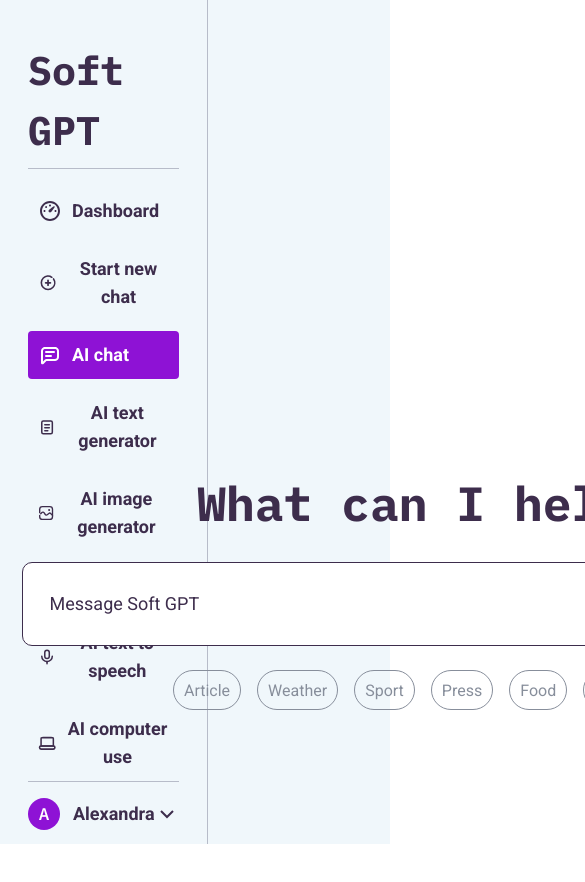
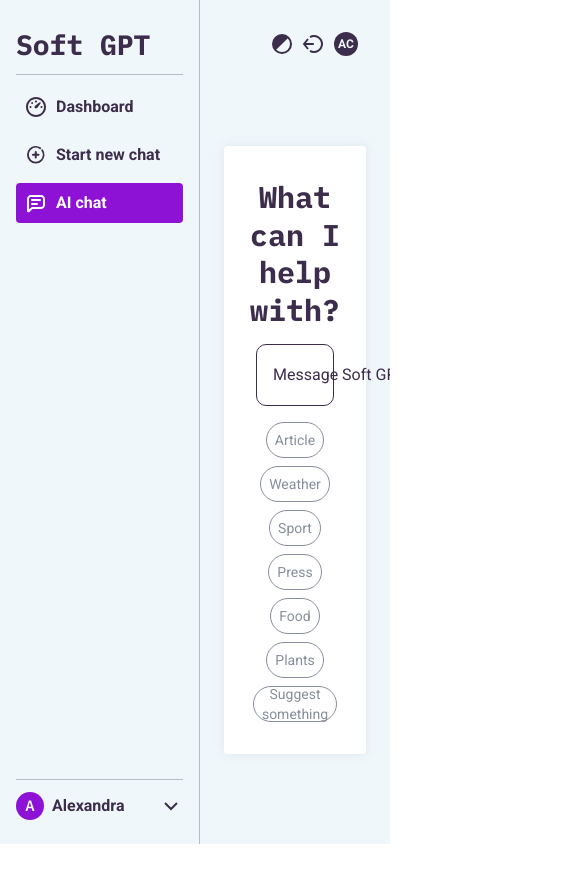
Before and after one commit to Helixz-Echo/lms, a Next.js app in the folder echo/: page / in a window 390 px wide. Shown: the top 882 px of the page, 585 px wide, since content can reach past the window. After the commit the page ends 844 px from the top, so only its background shows below. Built offline with nearby package versions, Linux system fonts and the light colour scheme.

Commit message:
Refactor Chat component layout and styles for improved responsiveness and consistency

```diff
--- a/echo/modules/component/Chat.tsx
+++ b/echo/modules/component/Chat.tsx
@@ -11,38 +11,33 @@ export default function Chat() {
         { icon: DashboardIcon, label: "Dashboard", active: false },
         { icon: AddIcon, label: "Start new chat", active: false },
         { icon: CommentIcon, label: "AI chat", active: true },
-        { icon: DocumentIcon, label: "AI text generator", active: false },
-        { icon: ImageIcon, label: "AI image generator", active: false },
-        { icon: CodeIcon, label: "AI coding", active: false },
-        { icon: MicIcon, label: "AI text to speech", active: false },
-        { icon: DesktopIcon, label: "AI computer use", active: false },
     ];
 
     return (
         <div className="flex h-screen bg-[#F0F7FB]">
             {/* Sidebar */}
-            <aside className="flex w-[267px] flex-col justify-between border-r border-[#B7BCC9] px-7 py-10">
-                <div className="flex flex-col gap-[18px]">
+            <aside className="flex w-[200px] flex-col justify-between border-r border-[#B7BCC9] px-4 py-6 lg:w-[240px] lg:px-6 lg:py-8 xl:w-[267px] xl:px-7 xl:py-10">
+                <div className="flex flex-col gap-3 lg:gap-4 xl:gap-[18px]">
                     {/* Logo */}
                     <div className="flex flex-col gap-2">
-                        <h1 className="font-['IBM_Plex_Mono'] text-[40px] font-bold leading-[60px] text-[#3D2D4C]">
+                        <h1 className="font-['IBM_Plex_Mono'] text-[28px] font-bold leading-[42px] text-[#3D2D4C] lg:text-[32px] lg:leading-[48px] xl:text-[40px] xl:leading-[60px]">
                             Soft GPT
                         </h1>
                         <div className="h-px bg-[#B7BCC9]"></div>
                     </div>
 
                     {/* Navigation */}
-                    <nav className="flex flex-col gap-2.5">
+                    <nav className="flex flex-col gap-2 lg:gap-2.5">
                         {navItems.map((item, index) => (
                             <button
                                 key={index}
-                                className={`flex items-center gap-2.5 rounded px-2.5 py-2.5 ${
-                                    item.active ? "bg-[#8E12D5]" : ""
+                                className={`flex items-center gap-2 rounded px-2 py-2 transition-colors hover:bg-opacity-80 lg:gap-2.5 lg:px-2.5 ${
+                                    item.active ? "bg-[#8E12D5]" : "hover:bg-gray-100"
                                 }`}
                             >
                                 <item.icon active={item.active} />
                                 <span
-                                    className={`font-['Roboto'] text-lg font-bold leading-7 ${
+                                    className={`font-['Roboto'] text-base font-bold leading-6 lg:text-lg lg:leading-7 ${
                                         item.active ? "text-white" : "text-[#3D2D4C]"
                                     }`}
                                 >
@@ -54,16 +49,16 @@ export default function Chat() {
                 </div>
 
                 {/* User Profile */}
-                <div className="flex flex-col gap-4">
+                <div className="flex flex-col gap-3 lg:gap-4">
                     <div className="h-px bg-[#B7BCC9]"></div>
                     <div className="flex items-center justify-between">
-                        <div className="flex items-center gap-[13px]">
-                            <div className="flex h-8 w-8 items-center justify-center rounded-full bg-[#8E12D5]">
-                                <span className="font-['Source_Sans_3'] text-lg font-semibold leading-7 text-white">
+                        <div className="flex items-center gap-2 lg:gap-[13px]">
+                            <div className="flex h-7 w-7 items-center justify-center rounded-full bg-[#8E12D5] lg:h-8 lg:w-8">
+                                <span className="font-['Source_Sans_3'] text-base font-semibold leading-6 text-white lg:text-lg lg:leading-7">
                                     A
                                 </span>
                             </div>
-                            <span className="font-['Roboto'] text-lg font-bold leading-7 text-[#3D2D4C]">
+                            <span className="font-['Roboto'] text-base font-bold leading-6 text-[#3D2D4C] lg:text-lg lg:leading-7">
                                 Alexandra
                             </span>
                         </div>
@@ -73,13 +68,13 @@ export default function Chat() {
             </aside>
 
             {/* Main Content */}
-            <main className="flex flex-1 flex-col">
+            <main className="flex flex-1 flex-col overflow-hidden">
                 {/* Header */}
-                <header className="flex justify-end gap-2 px-[70px] py-[70px]">
-                    <button className="flex h-6 w-6 items-center justify-center">
+                <header className="flex justify-end gap-2 px-8 py-8 lg:px-12 lg:py-12 xl:px-[70px] xl:py-[70px]">
+                    <button className="flex h-6 w-6 items-center justify-center transition-transform hover:scale-110">
                         <ColorModeIcon />
                     </button>
-                    <button className="flex h-6 w-6 items-center justify-center">
+                    <button className="flex h-6 w-6 items-center justify-center transition-transform hover:scale-110">
                         <SignOutIcon />
                     </button>
                     <div className="flex h-6 w-6 items-center justify-center">
@@ -92,42 +87,42 @@ export default function Chat() {
                 </header>
 
                 {/* Content Area */}
-                <div className="flex flex-1 items-center justify-center px-[292px]">
-                    <div className="relative h-[850px] w-full max-w-[1174px] rounded bg-white shadow-[0_0_11px_0_rgba(128,139,157,0.15)]">
+                <div className="flex flex-1 items-center justify-center overflow-auto px-6 pb-8 lg:px-12 xl:px-[292px]">
+                    <div className="relative h-auto w-full max-w-[1174px] rounded bg-white shadow-[0_0_11px_0_rgba(128,139,157,0.15)] lg:h-[700px] xl:h-[850px]">
                         {/* Centered Content */}
-                        <div className="absolute left-1/2 top-1/2 flex w-[956px] -translate-x-1/2 -translate-y-1/2 flex-col items-center gap-6">
+                        <div className="flex flex-col items-center gap-4 p-8 lg:absolute lg:left-1/2 lg:top-1/2 lg:w-[90%] lg:-translate-x-1/2 lg:-translate-y-1/2 lg:gap-5 xl:w-[956px] xl:gap-6">
                             {/* Title */}
-                            <h2 className="font-['IBM_Plex_Mono'] text-center text-5xl font-bold leading-[70px] text-[#3D2D4C]">
+                            <h2 className="font-['IBM_Plex_Mono'] text-center text-3xl font-bold leading-tight text-[#3D2D4C] lg:text-4xl lg:leading-[50px] xl:text-5xl xl:leading-[70px]">
                                 What can I help with?
                             </h2>
 
                             {/* Input Box */}
-                            <div className="flex w-full items-center justify-between gap-2.5 rounded-[10px] border border-[#3D2D4C] bg-white px-[27px] py-[21px]">
+                            <div className="flex w-full items-center justify-between gap-2 rounded-[10px] border border-[#3D2D4C] bg-white px-4 py-3 lg:gap-2.5 lg:px-5 lg:py-4 xl:px-[27px] xl:py-[21px]">
                                 <input
                                     type="text"
                                     placeholder="Message Soft GPT"
                                     value={message}
                                     onChange={(e) => setMessage(e.target.value)}
-                                    className="flex-1 font-['Roboto'] text-lg leading-7 text-[#3D2D4C] outline-none placeholder:text-[#3D2D4C]"
+                                    className="flex-1 font-['Roboto'] text-base leading-6 text-[#3D2D4C] outline-none placeholder:text-[#3D2D4C] lg:text-lg lg:leading-7"
                                 />
-                                <div className="flex items-center gap-2.5">
-                                    <button className="flex h-6 w-6 items-center justify-center">
+                                <div className="flex items-center gap-2 lg:gap-2.5">
+                                    <button className="flex h-6 w-6 items-center justify-center transition-transform hover:scale-110">
                                         <PaperClipIcon />
                                     </button>
-                                    <button className="flex h-10 w-10 items-center justify-center rounded-[10px] bg-[#8E12D5]">
+                                    <button className="flex h-9 w-9 items-center justify-center rounded-[10px] bg-[#8E12D5] transition-colors hover:bg-[#7a0fb8] lg:h-10 lg:w-10">
                                         <SendIcon />
                                     </button>
                                 </div>
                             </div>
 
                             {/* Quick Actions */}
-                            <div className="flex flex-wrap items-center justify-center gap-4">
+                            <div className="flex flex-wrap items-center justify-center gap-2 lg:gap-3 xl:gap-4">
                                 {quickActions.map((action, index) => (
                                     <button
                                         key={index}
-                                        className="flex h-10 items-center justify-center gap-2.5 rounded-[30px] border border-[#878E9B] px-2.5"
+                                        className="flex h-9 items-center justify-center gap-2 rounded-[30px] border border-[#878E9B] px-2 transition-colors hover:border-[#8E12D5] hover:text-[#8E12D5] lg:h-10 lg:gap-2.5 lg:px-2.5"
                                     >
-                                        <span className="font-['Roboto'] text-center text-base leading-[25px] text-[#878E9B]">
+                                        <span className="font-['Roboto'] text-center text-sm leading-5 text-[#878E9B] lg:text-base lg:leading-[25px]">
                                             {action}
                                         </span>
                                     </button>
@@ -197,99 +192,6 @@ function CommentIcon({ active }: { active: boolean }) {
     );
 }
 
-function DocumentIcon({ active }: { active: boolean }) {
-    return (
-        <svg width="24" height="24" viewBox="0 0 24 24" fill="none" xmlns="http://www.w3.org/2000/svg">
-            <rect x="5" y="4" width="14" height="17" rx="2" stroke={active ? "white" : "#3D2D4C"} strokeWidth="2" />
-            <path d="M9 9H15" stroke={active ? "white" : "#3D2D4C"} strokeWidth="2" strokeLinecap="round" />
-            <path d="M9 13H15" stroke={active ? "white" : "#3D2D4C"} strokeWidth="2" strokeLinecap="round" />
-            <path d="M9 17H13" stroke={active ? "white" : "#3D2D4C"} strokeWidth="2" strokeLinecap="round" />
-        </svg>
-    );
-}
-
-function ImageIcon({ active }: { active: boolean }) {
-    return (
-        <svg width="24" height="24" viewBox="0 0 24 24" fill="none" xmlns="http://www.w3.org/2000/svg">
-            <path
-                d="M2.5 11.5V6.5C2.5 4.29086 4.29086 2.5 6.5 2.5H17.5C19.7091 2.5 21.5 4.29086 21.5 6.5V17.5C21.5 19.7091 19.7091 21.5 17.5 21.5H6.5C4.29086 21.5 2.5 19.7091 2.5 17.5V15.5"
-                stroke={active ? "white" : "#3D2D4C"}
-                strokeWidth="2"
-                strokeLinecap="round"
-            />
-            <path
-                d="M4 13L5.8055 11.1945C6.68783 10.3122 8.1538 10.4443 8.86408 11.4703L10.7664 14.218C11.4311 15.1781 12.7735 15.3669 13.6773 14.6275L16.0991 12.646C16.8944 11.9954 18.0533 12.0532 18.7798 12.7797L21.5 15.5"
-                stroke={active ? "white" : "#3D2D4C"}
-                strokeWidth="2"
-                strokeLinecap="round"
-            />
-            <circle cx="16.5" cy="7.5" r="1.5" fill={active ? "white" : "#3D2D4C"} />
-        </svg>
-    );
-}
-
-function CodeIcon({ active }: { active: boolean }) {
-    return (
-        <svg width="24" height="24" viewBox="0 0 24 24" fill="none" xmlns="http://www.w3.org/2000/svg">
-            <path d="M16 7L20 12L16 17" stroke={active ? "white" : "#3D2D4C"} strokeWidth="2" />
-            <path d="M8 7L4 12L8 17" stroke={active ? "white" : "#3D2D4C"} strokeWidth="2" />
-        </svg>
-    );
-}
-
-function MicIcon({ active }: { active: boolean }) {
-    return (
-        <svg width="24" height="24" viewBox="0 0 24 24" fill="none" xmlns="http://www.w3.org/2000/svg">
-            <rect
-                x="9"
-                y="3"
-                width="6"
-                height="11"
-                rx="3"
-                stroke={active ? "white" : "#3D2D4C"}
-                strokeWidth="2"
-                strokeLinejoin="round"
-            />
-            <path
-                d="M5 11C5 12.8565 5.7375 14.637 7.05025 15.9497C8.36301 17.2625 10.1435 18 12 18C13.8565 18 15.637 17.2625 16.9497 15.9497C18.2625 14.637 19 12.8565 19 11"
-                stroke={active ? "white" : "#3D2D4C"}
-                strokeWidth="2"
-                strokeLinecap="round"
-                strokeLinejoin="round"
-            />
-            <path
-                d="M12 21V19"
-                stroke={active ? "white" : "#3D2D4C"}
-                strokeWidth="2"
-                strokeLinecap="round"
-                strokeLinejoin="round"
-            />
-        </svg>
-    );
-}
-
-function DesktopIcon({ active }: { active: boolean }) {
-    return (
-        <svg width="24" height="24" viewBox="0 0 24 24" fill="none" xmlns="http://www.w3.org/2000/svg">
-            <mask id="mask0_2_38" style={{ maskType: "alpha" }} maskUnits="userSpaceOnUse" x="0" y="0" width="24" height="24">
-                <rect width="24" height="24" fill="#D9D9D9" />
-            </mask>
-            <g mask="url(#mask0_2_38)">
-                <path
-                    d="M7 5H17C17.9711 5 18.599 5.00227 19.0615 5.06445C19.4951 5.12277 19.6309 5.21686 19.707 5.29297C19.7831 5.36908 19.8772 5.50493 19.9355 5.93848C19.9977 6.40098 20 7.02892 20 8V16H4V8C4 7.02892 4.00227 6.40098 4.06445 5.93848C4.12277 5.50493 4.21686 5.36908 4.29297 5.29297C4.36908 5.21686 4.50493 5.12277 4.93848 5.06445C5.40098 5.00227 6.02892 5 7 5Z"
-                    stroke={active ? "white" : "#3D2D4C"}
-                    strokeWidth="2"
-                />
-                <path
-                    d="M20.333 16C21.2535 16 22 16.7465 22 17.667C21.9998 18.9554 20.9554 19.9998 19.667 20H4.33301C3.0446 19.9998 2.00018 18.9554 2 17.667C2 16.7465 2.74652 16 3.66699 16H20.333Z"
-                    stroke={active ? "white" : "#3D2D4C"}
-                    strokeWidth="2"
-                />
-            </g>
-        </svg>
-    );
-}
-
 function ColorModeIcon() {
     return (
         <svg width="24" height="24" viewBox="0 0 24 24" fill="none" xmlns="http://www.w3.org/2000/svg">
@@ -341,7 +243,7 @@ function PaperClipIcon() {
 
 function SendIcon() {
     return (
-        <svg width="40" height="40" viewBox="0 0 40 40" fill="none" xmlns="http://www.w3.org/2000/svg">
+        <svg width="24" height="24" viewBox="0 0 40 40" fill="none" xmlns="http://www.w3.org/2000/svg">
             <path d="M14 17L20 11L26 17" stroke="#F0F7FB" strokeWidth="2" strokeLinecap="round" />
             <path d="M20 11.5V29" stroke="#F0F7FB" strokeWidth="2" strokeLinecap="round" />
         </svg>
```
